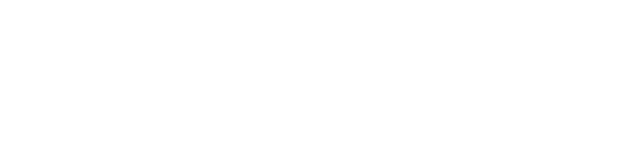
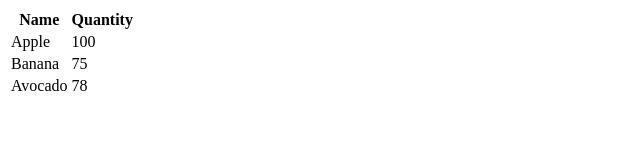
Before and after one commit to delainewendling/xhr101, a plain HTML site: page index.html in a window 1280 px wide. Shown: the whole page, without its empty margins (0-640 px from the left). Drawn offline with Linux system fonts and the light colour scheme.

Commit message:
Added data to json fileand created a table

```diff
--- a/index.html
+++ b/index.html
@@ -4,6 +4,33 @@
   <title>xhr 101</title>
 </head>
 <body>
+<header>
+
+</header>
+<section>
+  <table>
+    <thead>
+      <tr>
+        <th>Name</th>
+        <th>Quantity</th>
+      </tr>
+    </thead>
+    <tbody>
+      <tr>
+        <td>Apple</td>
+        <td>100</td>
+      </tr>
+      <tr>
+        <td>Banana</td>
+        <td>75</td>
+      </tr>
+      <tr>
+        <td>Avocado</td>
+        <td>78</td>
+      </tr>
+    </tbody>
+  </table>
+</section>
 <script type="text/javascript" src="script.js"></script>
 </body>
 </html>
```
Also changed, not shown: data.json (added, +20 -0 lines).
